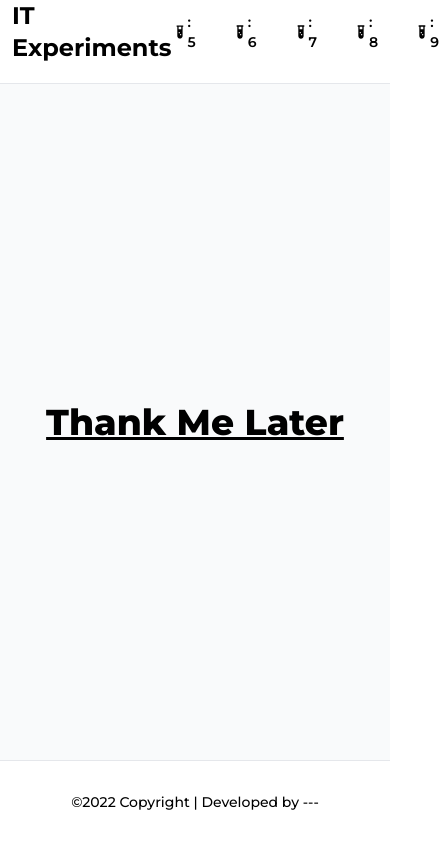
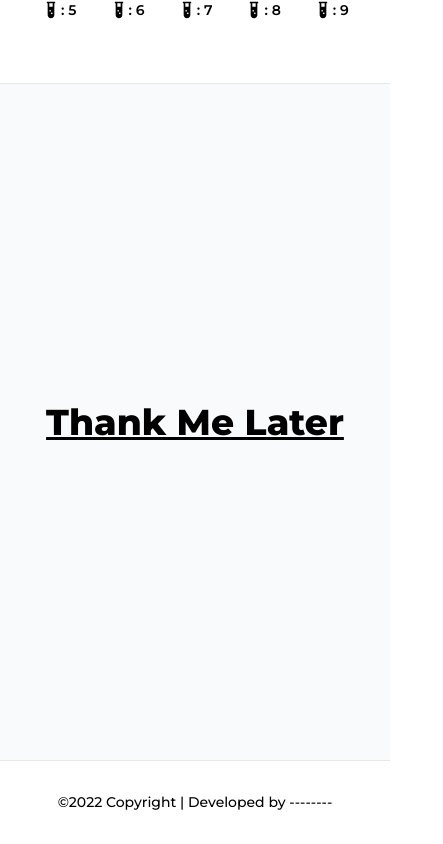
Before and after one commit to ShreyaPakhare/it-experiments, a Next.js app: page / in a window 390 px wide. Shown: the whole page, 443 px wide, since content can reach past the window. Built offline with nearby package versions, Linux system fonts and the light colour scheme.

Commit message:
modified footer and header

```diff
--- a/components/footer.js
+++ b/components/footer.js
@@ -2,7 +2,7 @@ function Footer() {
   return (
     <footer className="w-full h-[10vh] px-3 md:px-6 lg:px-9 font-montserrat grid place-items-center text-center border-t border-gray-200">
         <p className="text-sm font-medium">
-            &copy;2022 Copyright | Developed by ---
+            &copy;2022 Copyright | Developed by --------
         </p>
     </footer>
   );
--- a/components/header.js
+++ b/components/header.js
@@ -4,12 +4,14 @@ import { RiTestTubeFill } from "react-icons/ri";
 function Header() {
   return (
     <nav className="w-full h-[10vh] px-3 md:px-6 lg:px-9 font-montserrat border-b border-gray-200 z-50">
-      <div className="flex justify-between items-center">
-        <Link href='/' passHref>
-          <span className="font-bold text-2xl">
-            IT Experiments
-          </span>
-        </Link>
+      <div className="flex justify-center md:justify-between items-center">
+        <div className="hidden md:block">
+          <Link href='/' passHref>
+            <span className="font-bold text-2xl">
+              IT Experiments
+            </span>
+          </Link>
+        </div>
         <div className="flex gap-8">
           <Link href='/experiments/5'>
             <strong className="flex items-center">
```
